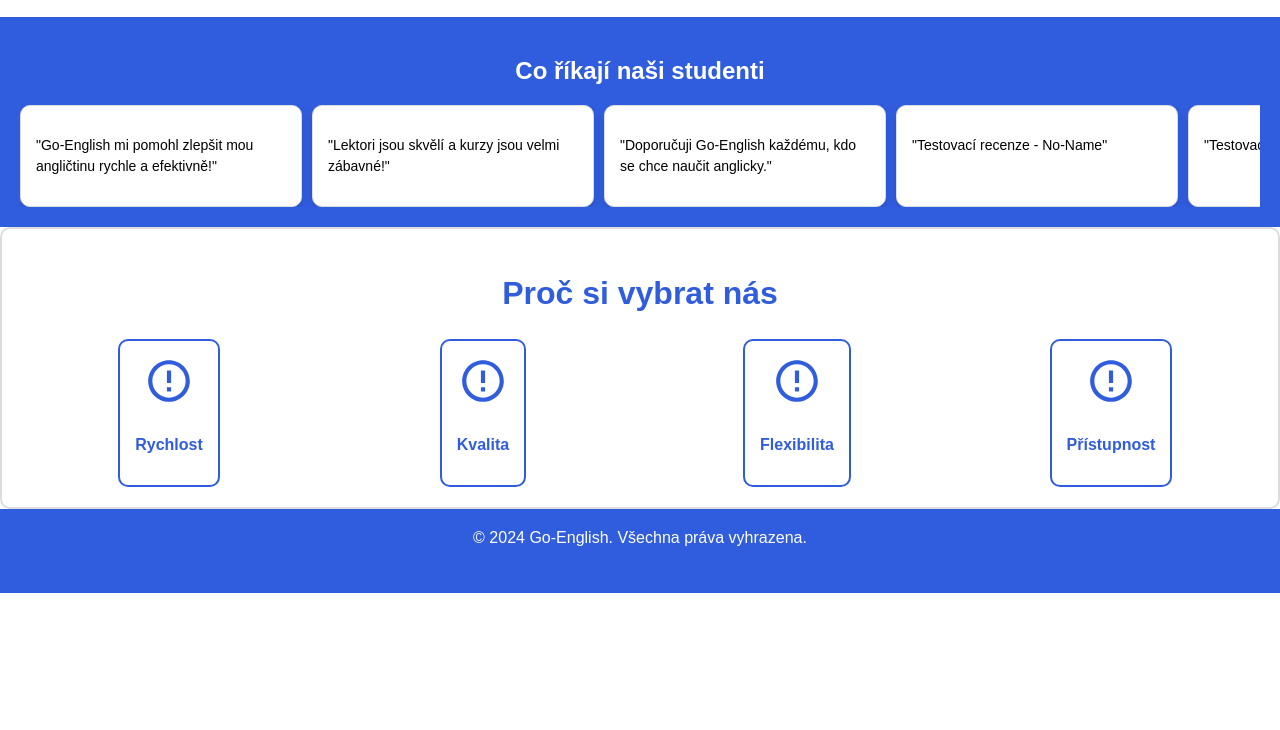
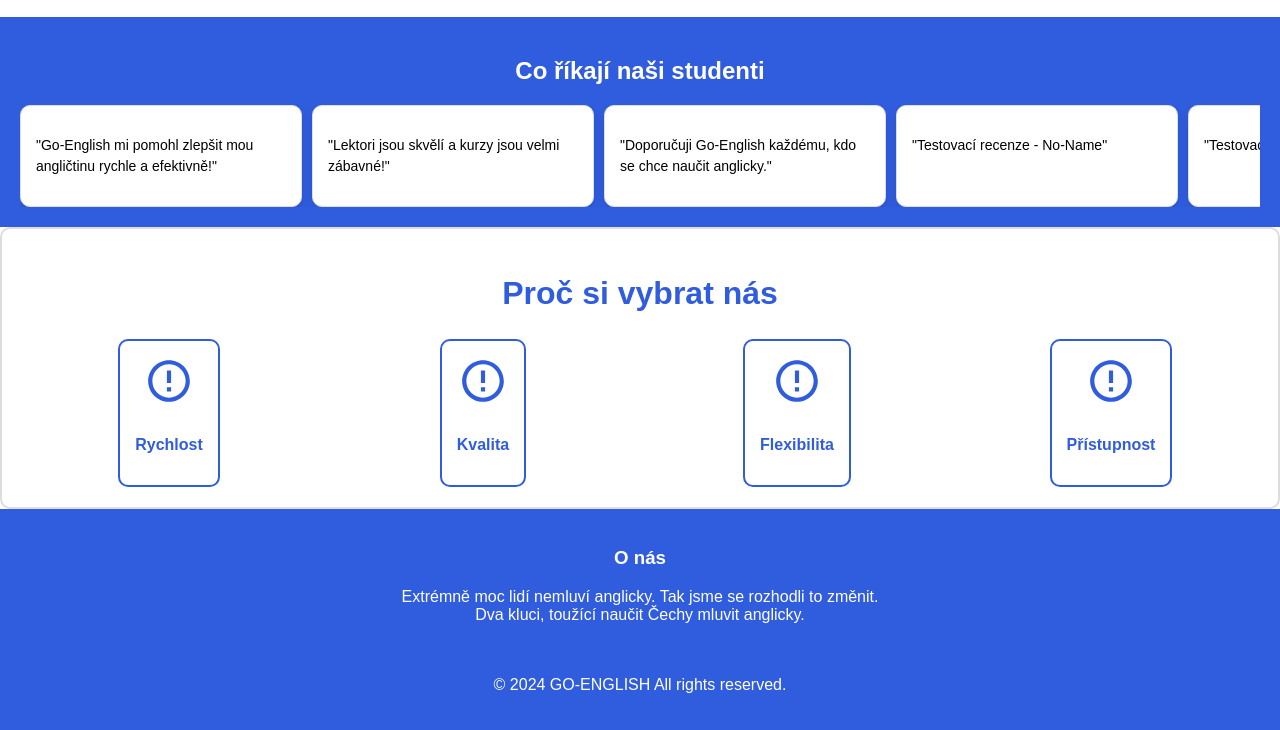
Before and after one commit to Vajpros/go-english-web, a plain HTML site: page index.html in a window 1280 px wide. Shown: the part 1042-1772 px from the top of the page. Before the commit the page ends 1635 px from the top, so only its background shows below. Drawn offline with Linux system fonts and the light colour scheme.

Commit message:
Futra
Zase fix futer

```diff
--- a/index.html
+++ b/index.html
@@ -249,9 +249,9 @@
       text-align: center;
       color: white;
       display: flex;
-      flex-wrap: wrap;
       justify-content: space-between;
       align-items: flex-start;
+      flex-wrap: wrap;
     }
     .footer-links {
       text-align: left;
@@ -457,12 +457,11 @@
 
   <footer>
     <div class="about-us">
-      <p>&copy; 2024 Go-English. Všechna práva vyhrazena.</p>
+      <h3>O nás</h3>
+      <p>Extrémně moc lidí nemluví anglicky. Tak jsme se rozhodli to změnit.<br>Dva kluci, toužící naučit Čechy mluvit anglicky.</p>
     </div>
-    <div class="social-icons">
-      <a href="#"><i class="fa fa-facebook"></i></a>
-      <a href="#"><i class="fa fa-twitter"></i></a>
-      <a href="#"><i class="fa fa-instagram"></i></a>
+    <div class="copyright">
+      <p>&copy; 2024 GO-ENGLISH All rights reserved.</p>
     </div>
   </footer>
 
```
